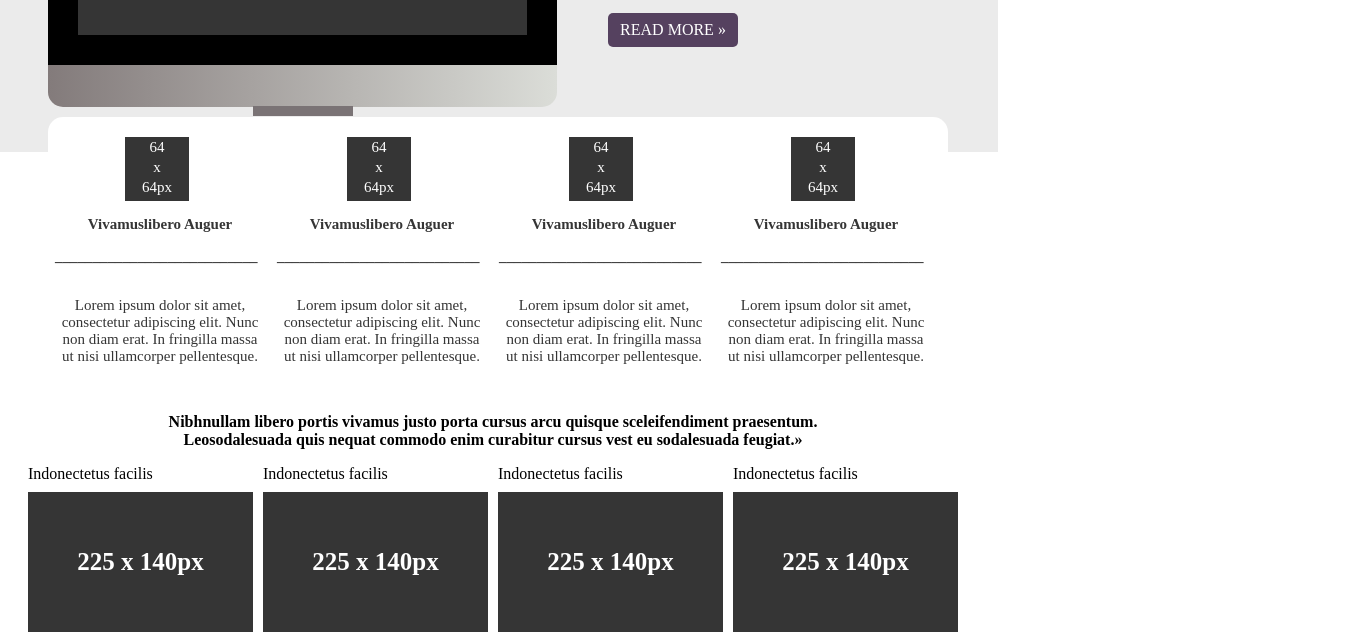
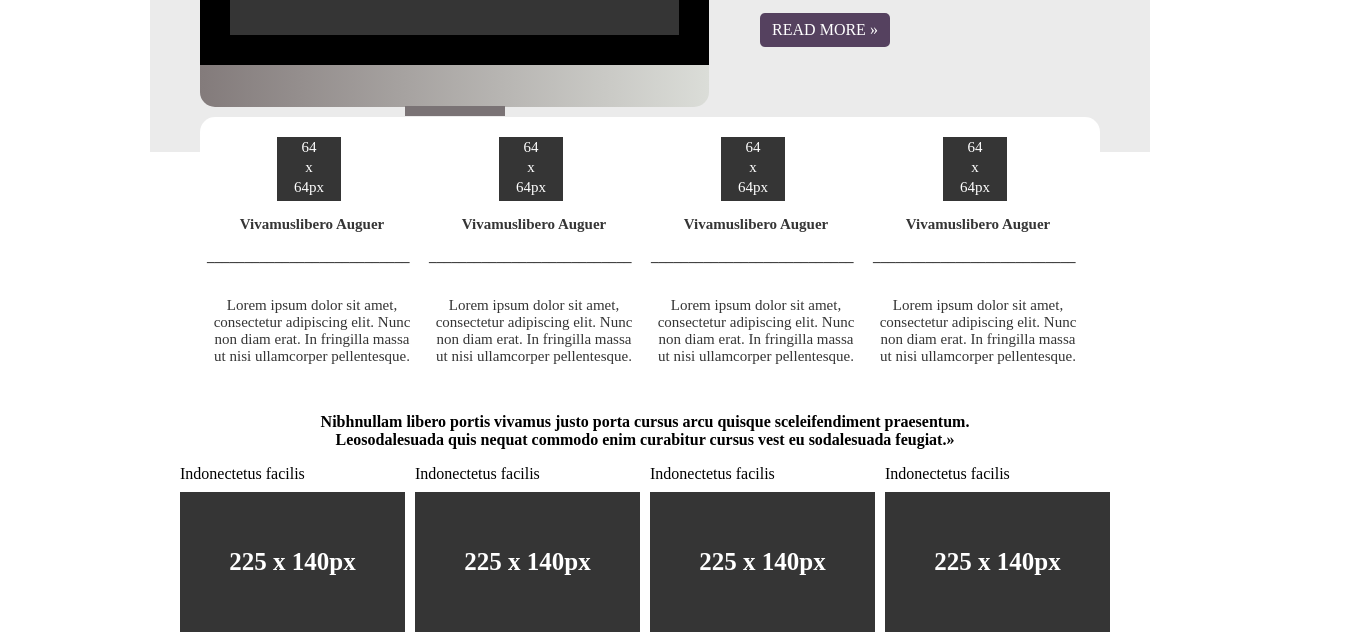
Before and after one commit to natashasmelik/smelik-zachet-p3370, a plain HTML site: page index.html in a window 1280 px wide. Shown: the part 402-1041 px from the top of the page, 1345 px wide, since content can reach past the window. Drawn offline with Linux system fonts and the light colour scheme.

Commit message:
🔑⛷ NEWNEWNEW

```diff
--- a/index.html
+++ b/index.html
@@ -23,6 +23,7 @@
   </style>
   </head>
   <body>
+      <section id="centr">
       <section id="topbar">
         <div><p { font-family: georgia; }>Sign Up | Login | RSS News | Archived News</p></div>
       </section>
@@ -150,6 +151,6 @@
         </section>
     <section id="line"> <br><br>Copyright © 2013 Domain Name - All Rights Reserved</section>
        <section id="line1"> <br><br>Template by OS Templates</section>
-
+    </section>
   </body>
 </html>
--- a/style.css
+++ b/style.css
@@ -1,3 +1,7 @@
+section#centr{
+    width:960px;
+    margin:0 auto;
+        }
 section#topbar{
    height: 30px;
    background-color:#55415f;
```
